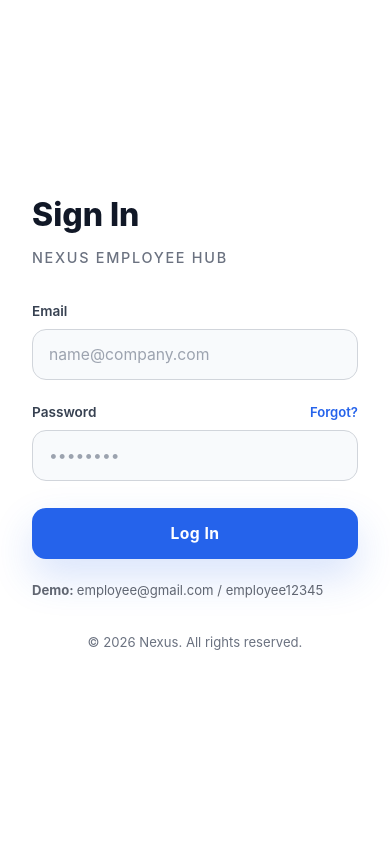
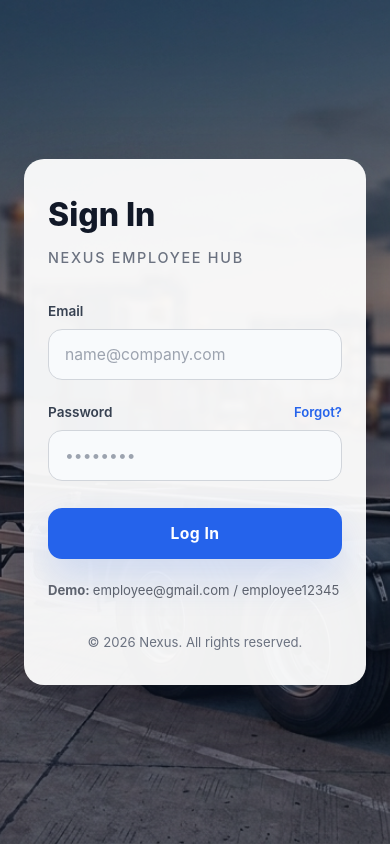
Before and after one commit to Etan31/Employee_portal, a React (Vite) app: page /#/login in a window 390 px wide. Built offline with nearby package versions, Linux system fonts and the light colour scheme; no server answers.

Commit message:
feat: add background video to login page and update styles for mobile responsiveness

```diff
--- a/client/src/pages/Login/Login.css
+++ b/client/src/pages/Login/Login.css
@@ -5,19 +5,34 @@
   width: 100%;
   overflow: hidden;
   background: #eef4fb;
+  position: relative;
 }
 
-/* ── Left: image panel ── */
+/* Mobile / tablet: truck photo fills the whole page */
+@media (max-width: 767px) {
+  .login-container {
+    background-image: url("/truck_bg.jpg");
+    background-size: cover;
+    background-position: center;
+    align-items: center;
+    justify-content: center;
+  }
+
+  .login-container::before {
+    content: "";
+    position: absolute;
+    inset: 0;
+    background: rgba(15, 23, 42, 0.45);
+    z-index: 0;
+  }
+}
+
+/* ── Left: video panel (desktop only) ── */
 .login-image-panel {
   flex: 1;
   position: relative;
   overflow: hidden;
   display: none;
-  background-image:
-    linear-gradient(160deg, rgba(16, 24, 40, 0.72), rgba(248, 250, 252, 0.06)),
-    url("/truck_bg.jpg");
-  background-size: cover;
-  background-position: center;
 }
 
 @media (min-width: 768px) {
@@ -29,13 +44,24 @@
   }
 }
 
+/* Video fills the left panel */
+.login-bg-video {
+  position: absolute;
+  inset: 0;
+  width: 100%;
+  height: 100%;
+  object-fit: cover;
+  z-index: 0;
+}
+
+/* Reduced overlay — lets the video show through */
 .login-image-overlay {
   position: absolute;
   inset: 0;
   background: linear-gradient(
     135deg,
-    rgba(59, 130, 246, 0.18),
-    rgba(15, 23, 42, 0.42)
+    rgba(59, 130, 246, 0.15),
+    rgba(15, 23, 42, 0.36)
   );
   z-index: 1;
 }
@@ -51,7 +77,7 @@
   font-weight: 800;
   color: #f8fafc;
   letter-spacing: 0.06em;
-  text-shadow: 0 18px 40px rgba(15, 23, 42, 0.22);
+  text-shadow: 0 2px 12px rgba(15, 23, 42, 0.4);
 }
 
 .login-tagline {
@@ -117,6 +143,21 @@
   padding: 2.75rem 2rem;
   background: #ffffff;
   box-shadow: -8px 0 50px rgba(15, 23, 42, 0.08);
+}
+
+/* On mobile: form is a card floating over the background */
+@media (max-width: 767px) {
+  .login-form-panel {
+    position: relative;
+    z-index: 1;
+    margin: 1.5rem;
+    padding: 2rem 1.5rem;
+    border-radius: 20px;
+    background: rgba(255, 255, 255, 0.94);
+    box-shadow: 0 24px 60px rgba(15, 23, 42, 0.35);
+    max-width: 100%;
+    width: calc(100% - 3rem);
+  }
 }
 
 @media (min-width: 768px) {
@@ -204,6 +245,7 @@
     border-color 0.2s ease,
     box-shadow 0.2s ease;
   outline: none;
+  box-sizing: border-box;
 }
 
 .form-input:focus {
--- a/client/src/pages/Login/Login.jsx
+++ b/client/src/pages/Login/Login.jsx
@@ -33,8 +33,17 @@ export function Login() {
 
   return (
     <div className="login-container">
-      {/* Left — image with blue overlay */}
+      {/* Left — video panel (desktop) */}
       <div className="login-image-panel">
+        <video
+          className="login-bg-video"
+          autoPlay
+          muted
+          loop
+          playsInline
+        >
+          <source src="/truck_bg.mp4" type="video/mp4" />
+        </video>
         <div className="login-image-overlay" />
         <div className="login-brand">
           <span className="login-brand-name">Nexus</span>
```
Also changed, not shown: 1 other file (tests, documents, lock files or other folders).
